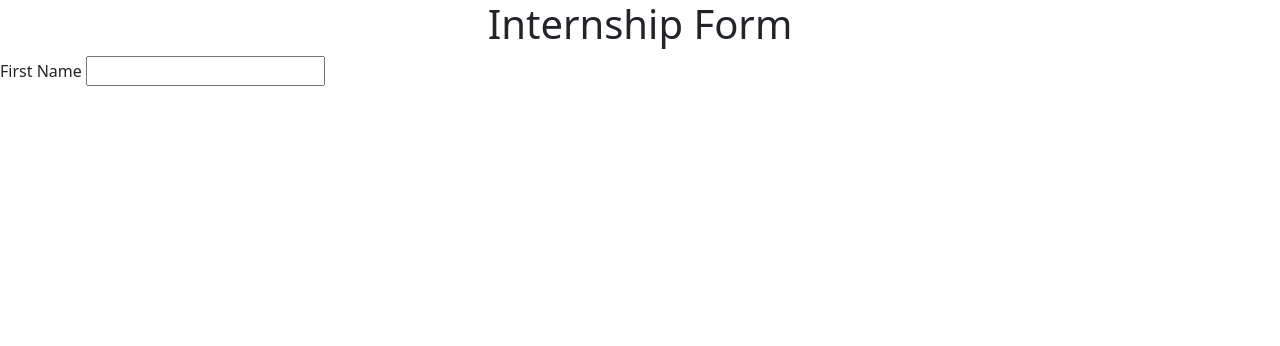
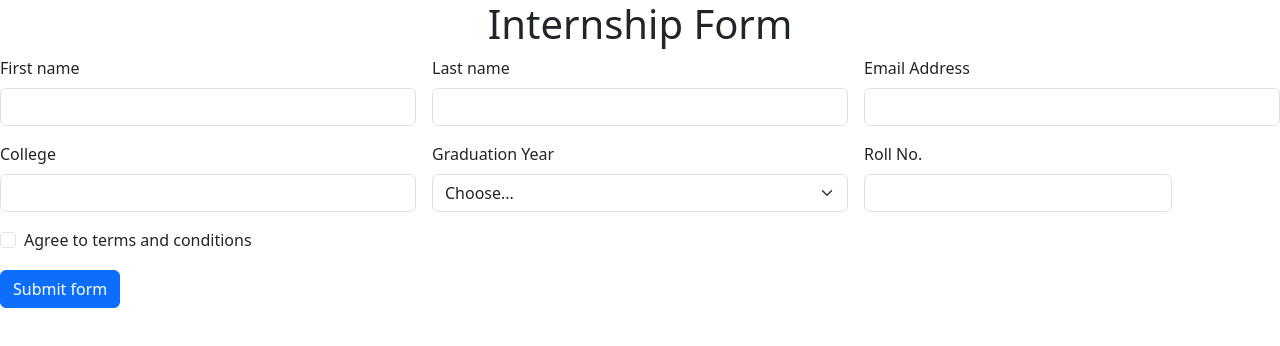
Before and after one commit to acciojob/bootstrap-form-easy-RitikRunner, a website: page main.html in a window 1280 px wide. Drawn offline with nearby package versions, Linux system fonts and the light colour scheme.

Commit message:
created a submission

```diff
--- a/main.html
+++ b/main.html
@@ -11,14 +11,55 @@
 <body>
 	<!-- the entire body must be written by student -->
 	<div>
-
-			<form>
-				<h1>Internship Form</h1>
-				<div>
-					<label>First Name</label>
-					<input id="first-name-input" type="text">
-				</div>
-			</form>
+		<h1 class="heading">Internship Form</h1>
+	<form class="row g-3">
+  <div class="col-md-4">
+    <label for="first-name-input" class="form-label">First name</label>
+    <input type="text" class="form-control" id="first-name-input" required>
+	 <div class="invalid-feedback">
+ Text here
+ </div>
+  </div>
+  <div class="col-md-4">
+    <label for="last-name-input" class="form-label">Last name</label>
+    <input type="text" class="form-control" id="last-name-input" required>
+  </div>
+  <div class="col-md-4">
+    <label for="email-input" class="form-label">Email Address</label>
+    <div class="input-group">
+      <input type="text" class="form-control" id="email-input"  required>
+    </div>
+  </div>
+  <div class="col-md-4">
+    <label for="college-input" class="form-label">College</label>
+    <input type="text" class="form-control" id="college-input" required>
+  </div>
+  <div class="col-md-4">
+	 <label for="" class="form-label">Graduation Year</label>
+	 <select aria-required class="form-select">
+		 <option selected disabled value="">Choose...</option>
+		 <option>2020</option>
+		 <option>2021</option>
+		 <option>2022</option>
+		 <option>2023</option>
+	 </select>
+  </div>
+  <div class="col-md-3">
+    <label for="roll-no-input" class="form-label">Roll No.</label>
+    <input type="number" class="form-control" id="roll-no-input" required>
+  </div>
+  <div class="col-12">
+    <div class="form-check">
+      <input class="form-check-input" type="checkbox" value="" id="conditions-checkbox" required>
+      <label class="form-check-label" for="conditions-checkbox">
+        Agree to terms and conditions
+      </label>
+    </div>
+  </div>
+  <div class="col-12">
+    <button class="btn btn-primary" type="submit">Submit form</button>
+  </div>
+</form>
 
 	</div>
 
--- a/styles.css
+++ b/styles.css
@@ -1,13 +1,6 @@
 
 /* Your CSS Code here. */
-h1{
-display: flex;
-justify-content: center;
+.heading{
+display:flex;
+justify-content:center;
 }
-button{
-	border: none;
-	background-color: #0f6efc;
-	color: white;
-	padding: 10px;
-	border-radius: 4px
-}
```
